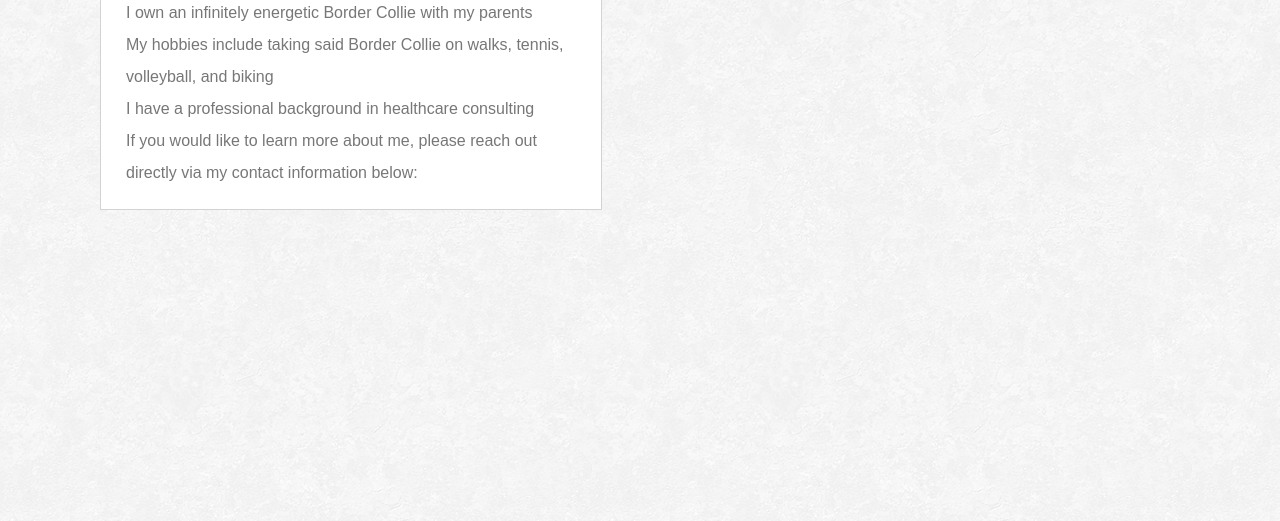
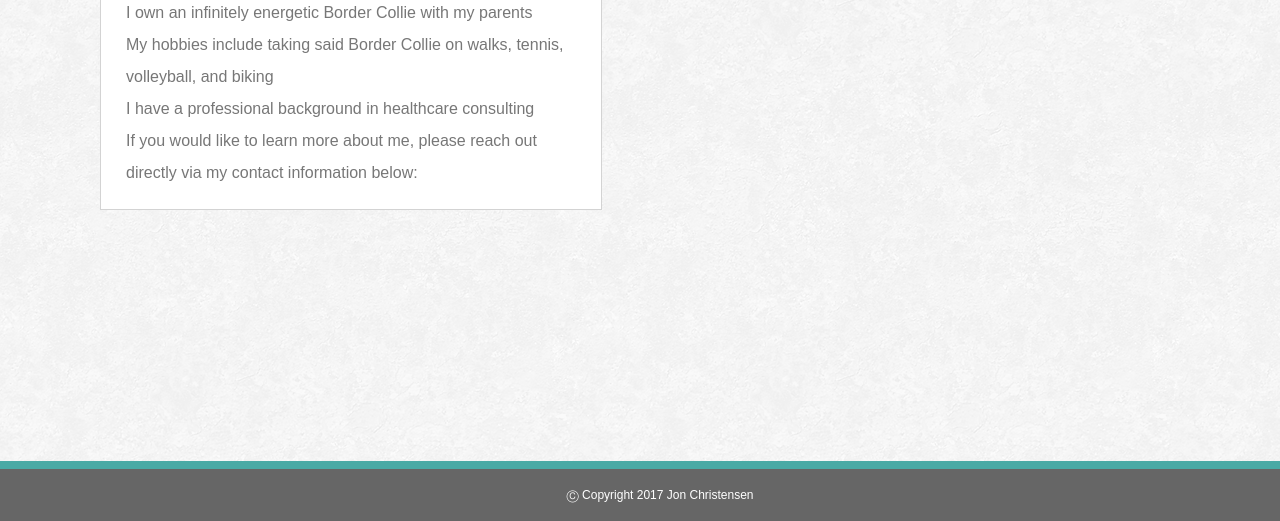
Before and after one commit to jonchr/Basic-Portfolio, a plain HTML site: page index.html in a window 1280 px wide. Shown: the part 279-800 px from the top of the page. Drawn offline with Linux system fonts and the light colour scheme.

Commit message:
first draft

```diff
--- a/assets/css/style.css
+++ b/assets/css/style.css
@@ -121,6 +121,11 @@
 	}
 
 	#stickyFooter {
+		/*clear: left;*/
+
+		position: fixed;
+		width: 100%;
+		bottom: 0px;
 		font-size: 12px;
 		font-family: sans-serif;
 		color: #ffffff;
```
Also changed, not shown: index.html (+2 -2 lines).
